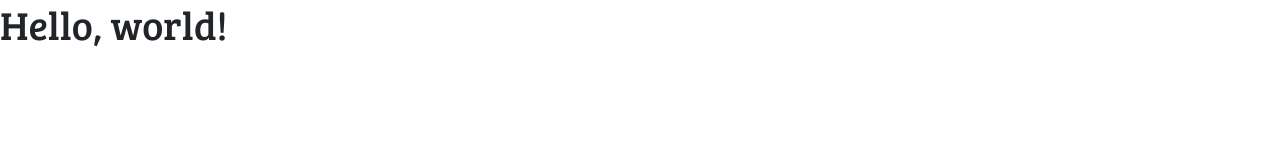
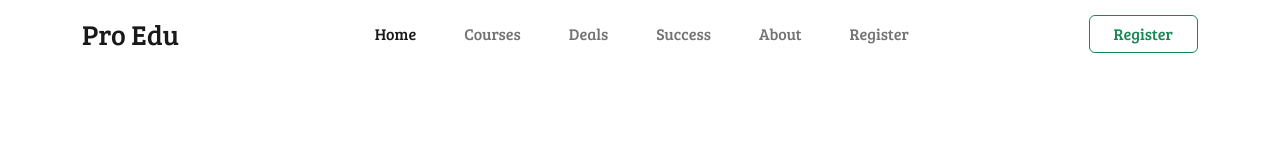
Before and after one commit to LaboneeAktar/pro-edu-assignment3, a plain HTML site: page index.html in a window 1280 px wide. Drawn offline with nearby package versions, Linux system fonts and the light colour scheme.

Commit message:
navbar added

```diff
--- a/index.html
+++ b/index.html
@@ -16,7 +16,29 @@
 </head>
 
 <body>
-    <h1>Hello, world!</h1>
+    <header>
+        <nav class="navbar navbar-expand-lg bg-white">
+            <div class="container">
+                <a class="navbar-brand fs-3" href="#">Pro Edu</a>
+                <button class="navbar-toggler" type="button" data-bs-toggle="collapse"
+                    data-bs-target="#navbarNavAltMarkup" aria-controls="navbarNavAltMarkup" aria-expanded="false"
+                    aria-label="Toggle navigation">
+                    <span class="navbar-toggler-icon"></span>
+                </button>
+                <div class="collapse navbar-collapse justify-content-around" id="navbarNavAltMarkup">
+                    <div class="navbar-nav">
+                        <a class="nav-link active px-4" aria-current="page" href="#">Home</a>
+                        <a class="nav-link px-4" href="#">Courses</a>
+                        <a class="nav-link px-4" href="#">Deals</a>
+                        <a class="nav-link px-4" href="#">Success</a>
+                        <a class="nav-link px-4" href="#">About</a>
+                        <a class="nav-link px-4" href="#">Register</a>
+                    </div>
+                </div>
+                <button class="btn btn-outline-success px-4" type="submit">Register</button>
+            </div>
+        </nav>
+    </header>
 
 
     <script src="https://cdn.jsdelivr.net/npm/bootstrap@5.2.0/dist/js/bootstrap.bundle.min.js"
```
